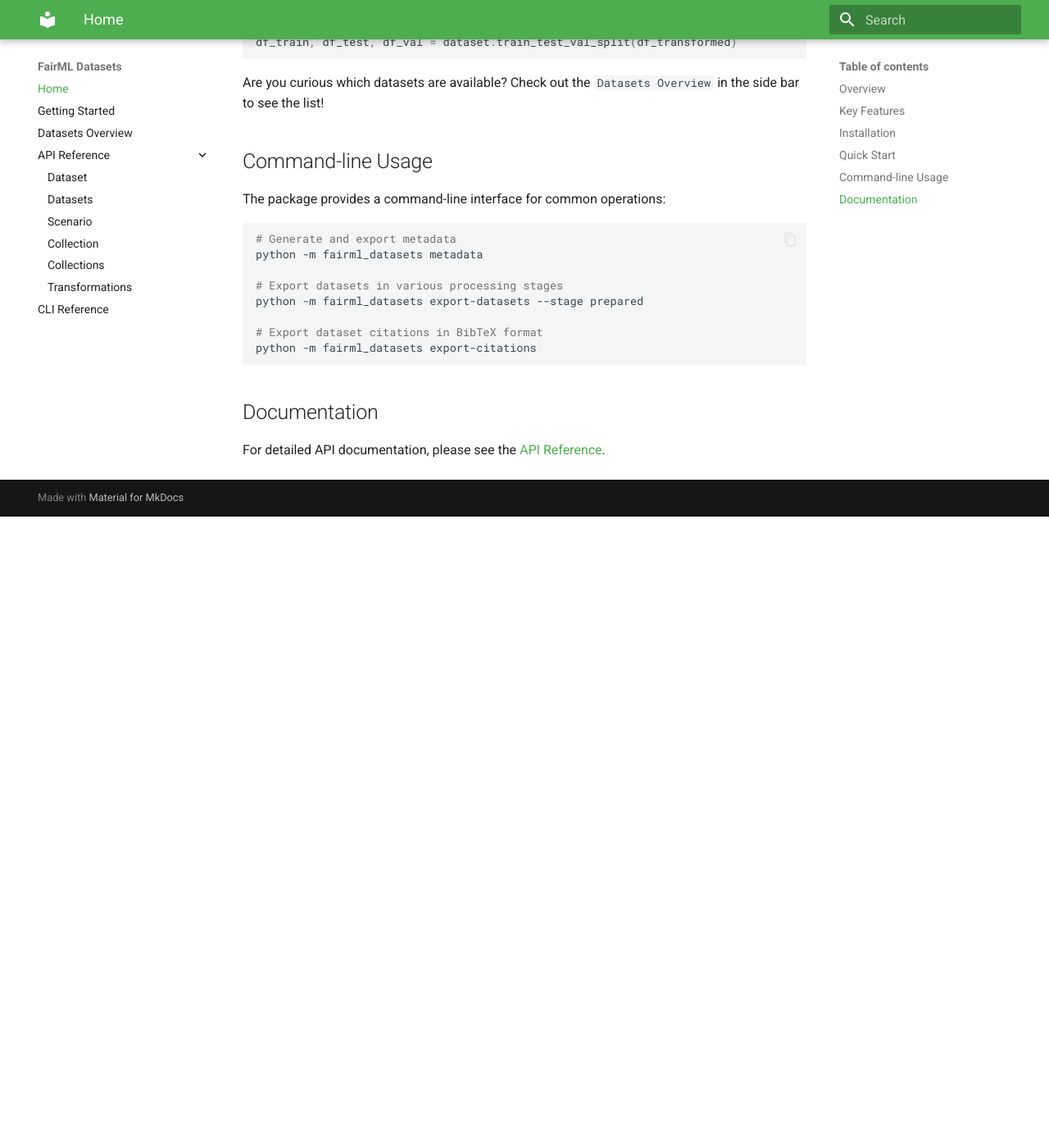
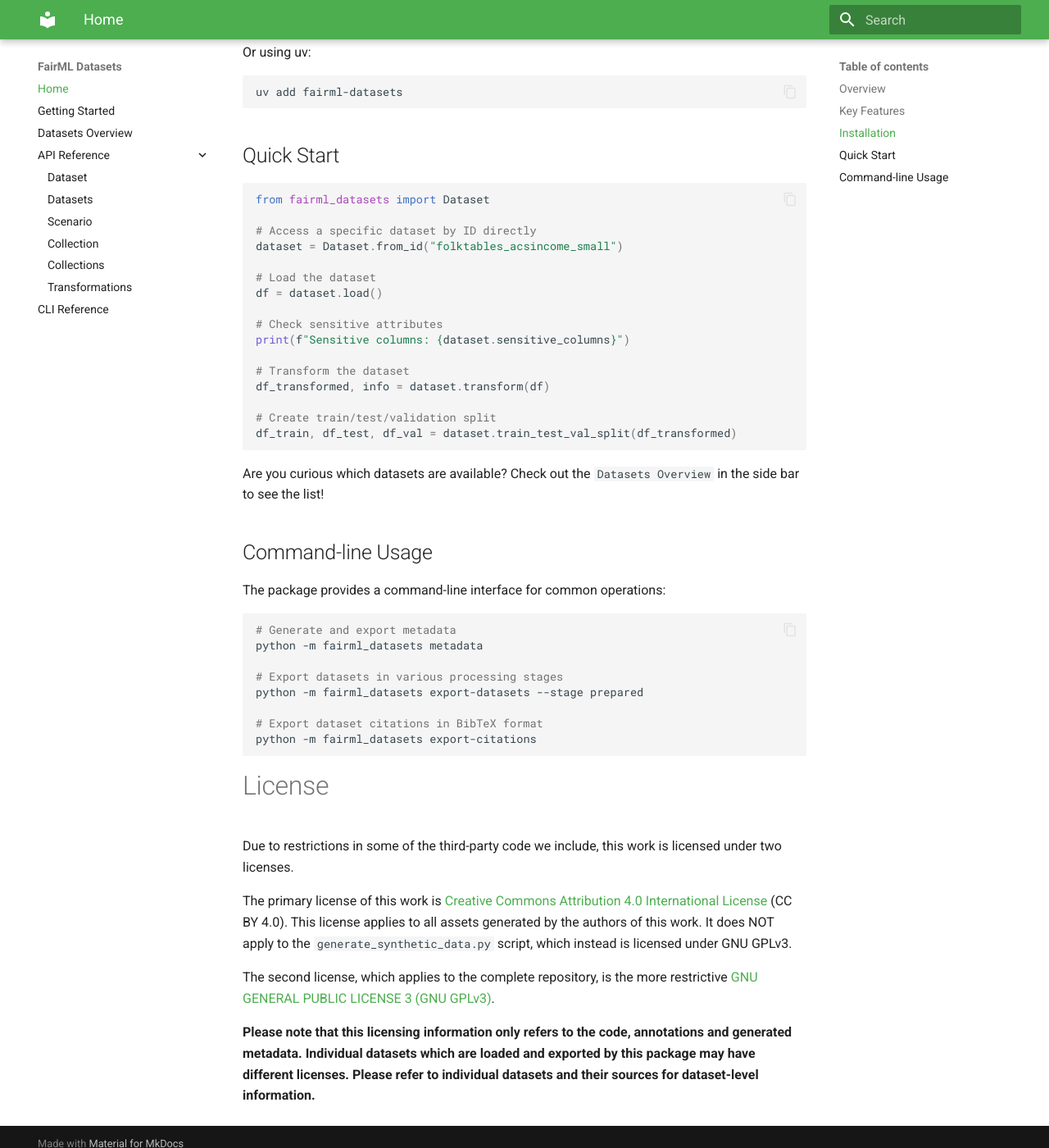
Before and after one commit to reliable-ai/fairground, an MkDocs documentation site: the page built from docs/index.md, in a window 1280 px wide and 1400 px high, scrolled down 1426 px. Shown: the whole window at 82% size. Built offline with MkDocs 1.6.1 and Material for MkDocs 9.7.7, drawn with Linux system fonts in a browser that asks for light colours; before the commit the page ends 2056 px from its top, so only the background shows below that; some of the changed text lies outside the part shown.

Commit message:
Merge index.md and README.md

````diff
--- a/docs/index.md
+++ b/docs/index.md
@@ -1,10 +1,17 @@
 # FairML Datasets
+
+[![PyPI](https://img.shields.io/pypi/v/fairml-datasets.svg)](https://pypi.org/project/fairml-datasets/)
+[![Tests](https://github.com/reliable-ai/fairground/actions/workflows/tests.yml/badge.svg)](https://github.com/reliable-ai/fairground/actions/workflows/tests.yml)
+
+<p align="center">
+  <img alt="faiground logo" src="https://raw.githubusercontent.com/reliable-ai/fairground/main/docs/assets/fairground-logo-bg.png" width="40%" align="center">
+</p>
 
 A comprehensive Python package for loading, processing, and working with datasets used in fair classification.
 
 ## Overview
 
-![The dataset preprocessing pipeline supported by the package.](../assets/pipeline.png)
+![The dataset preprocessing pipeline supported by the package.](assets/pipeline.png)
 
 FairML Datasets provides tools and interfaces to download, load, transform, and analyze the datasets in the *FairGround* corpus. It handles sensitive attributes and facilitates fairness-aware machine learning experiments. The package supports the full data processing pipeline from downloading data all the way to splitting data for ML training.
 
@@ -20,13 +27,13 @@
 ## Installation
 
 ```bash
-pip install fairml_datasets
+pip install fairml-datasets
 ```
 
 Or using uv:
 
 ```bash
-uv pip install fairml_datasets
+uv add fairml-datasets
 ```
 
 ## Quick Start
@@ -67,6 +74,12 @@
 python -m fairml_datasets export-citations
 ```
 
-## Documentation
+# License
 
-For detailed API documentation, please see the [API Reference](api/index.md).
+Due to restrictions in some of the third-party code we include, this work is licensed under two licenses.
+
+The primary license of this work is [Creative Commons Attribution 4.0 International License](./LICENSE.md) (CC BY 4.0). This license applies to all assets generated by the authors of this work. It does NOT apply to the `generate_synthetic_data.py` script, which instead is licensed under GNU GPLv3.
+
+The second license, which applies to the complete repository, is the more restrictive [GNU GENERAL PUBLIC LICENSE 3 (GNU GPLv3)](./LICENSE-2.md).
+
+**Please note that this licensing information only refers to the code, annotations and generated metadata. Individual datasets which are loaded and exported by this package may have different licenses. Please refer to individual datasets and their sources for dataset-level information.**
````
Also changed, not shown: README.md (+44 -62 lines).
